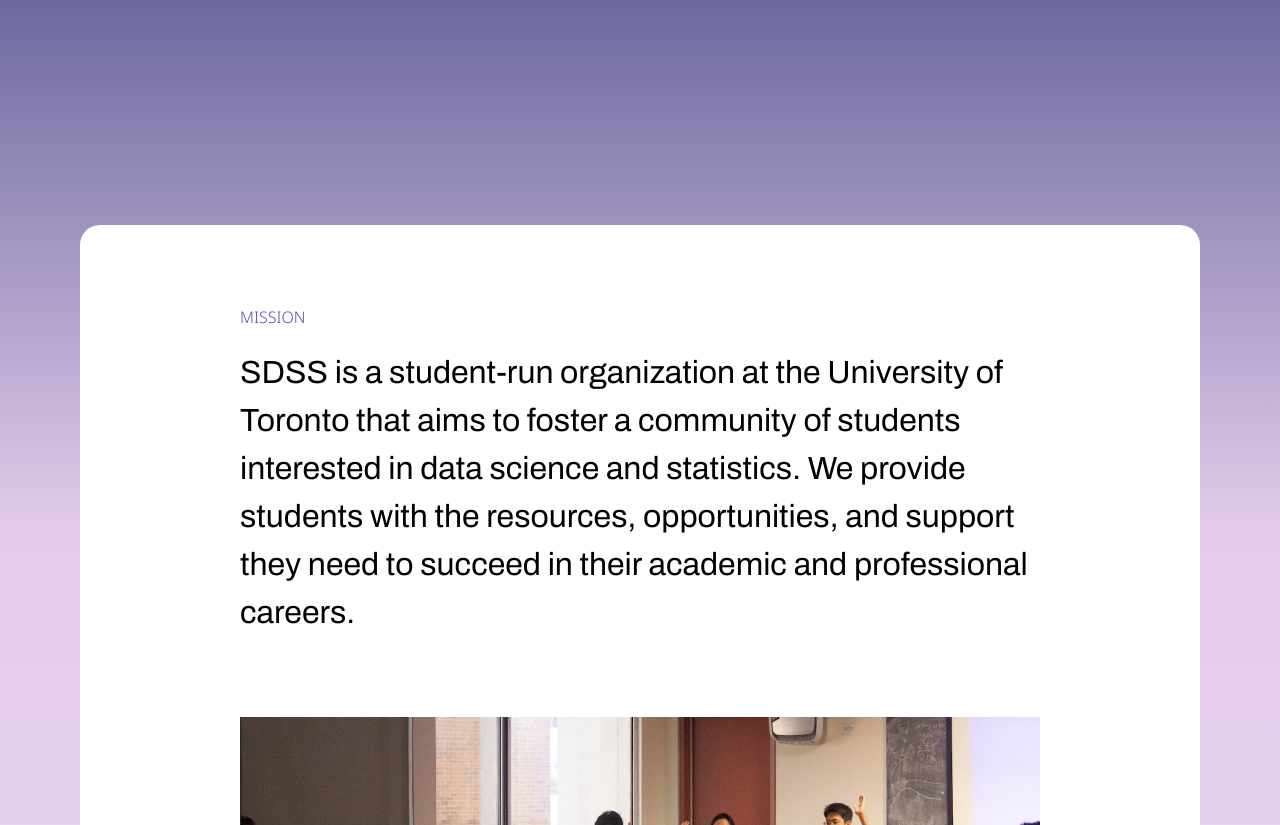
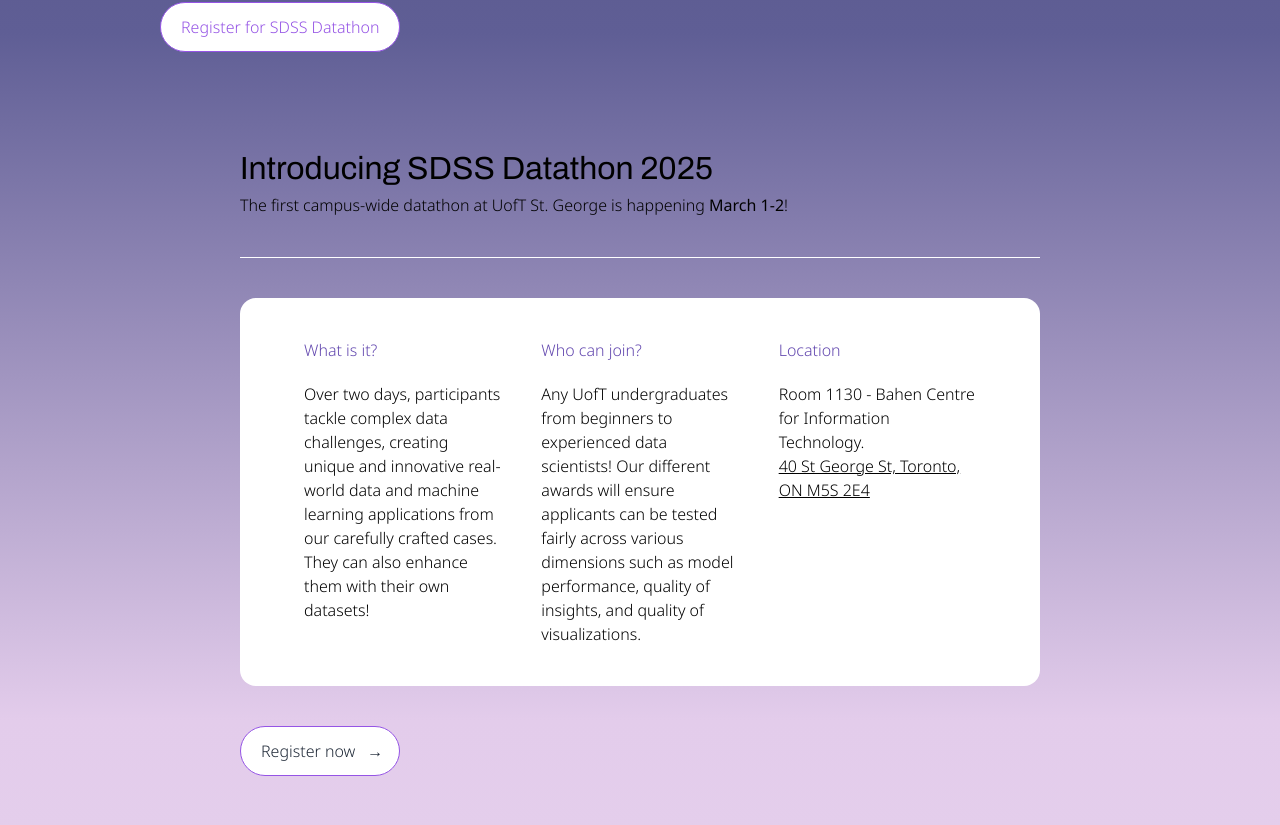
Before and after one commit to SDSS-UofT/sdss-uoft.github.io, a Next.js app in the folder sdss-website/: page /sdss-uoft.github.io/ in a window 1280 px wide. Shown: the part 655-1480 px from the top of the page. Built offline with nearby package versions, Linux system fonts and the light colour scheme.

Commit message:
adding datathon

```diff
--- a/sdss-website/src/app/components/bottom-nav/page.tsx
+++ b/sdss-website/src/app/components/bottom-nav/page.tsx
@@ -27,23 +27,24 @@
                         <div className='flex flex-col gap-y-2'>
                             <div className='body-regular black'>SOCIALS</div>
 
+                            <ul>
                                 <li>
-                                <Link className="body-regular purple" href="www.instagram.com/sdssuoft">
+                                    <Link className="body-regular purple" href="https://www.instagram.com/sdssuoft" target="_blank" rel="noopener noreferrer">
                                         Instagram
                                     </Link>
                                 </li>
                                 <li>
-                                <Link className="body-regular purple" href="/about">
-                                    Linkedin
+                                    <Link className="body-regular purple" href="https://www.linkedin.com/company/sdssuoft" target="_blank" rel="noopener noreferrer">
+                                        LinkedIn
                                     </Link>
                                 </li>
                                 <li>
-                                <Link className="body-regular purple" href="/about">
+                                    <Link className="body-regular purple" href="https://discord.com/invite/GWEtFzvBBe" target="_blank" rel="noopener noreferrer">
                                         Discord
                                     </Link>
                                 </li>
+                            </ul>
                         </div>
-
 
                     </ul>
                 </div>
--- a/sdss-website/src/app/globals.css
+++ b/sdss-website/src/app/globals.css
@@ -210,6 +210,10 @@
   height: 100vh;
 }
 
+.line-divider{
+  height: 1px;
+}
+
 .mission-numbers {
   display: flex;
   /* justify-content: space-between; */
--- a/sdss-website/src/app/page.tsx
+++ b/sdss-website/src/app/page.tsx
@@ -20,7 +20,51 @@
           <div className="body-regular pb-5 text-white">
             Students in Data Science and Statistics is a community uplifting and supporting students at the University of Toronto
           </div>
+
         </div>
+        <Link href="https://docs.google.com/forms/d/e/1FAIpQLSezVJTq-SxrF5PEk3jnlI5yQ-krV5OoXnLrQf8Hze-XWZDUwQ/viewform?usp=sharing" className="inline-flex meet-teams-button body-regular secondary-purple items-center bg-white border purple-border rounded-full px-4 py-2 text-gray-800 hover:bg-secondary-purple hover:text-white transition duration-200">
+          <span className="p-1">Register for SDSS Datathon</span>
+        </Link>
+      </div>
+
+      <div className="lg:pl-40 lg:pr-40">
+        <div className="heading white">Introducing SDSS Datathon 2025</div>
+        <div className="body-regular white">The first campus-wide datathon at UofT St. George is happening <b>March 1-2</b>!</div>
+        <div className="flex flex-row items-center mt-10">
+          <div className="line-divider w-full bg-white"></div>
+        </div>
+        <div className="bg-white rounded-2xl lg:pl-10 lg:pr-10 pl-4 pr-4 pt-4 pb-4 mt-10">
+          <div className="lg:grid lg:grid-cols-3 gap-10 m-6">
+            <div className="flex flex-col">
+              <div className="body-regular purple lg:mt-0 mt-5 mb-5">What is it?</div>
+              <div className="body-regular black">Over two days, participants tackle complex data challenges, creating unique and innovative real-world data and machine learning applications from our carefully crafted cases. They can also enhance them with their own datasets!</div>
+            </div>
+            <div className="flex flex-col">
+              <div className="body-regular purple lg:mt-0 mt-10 mb-5">Who can join?</div>
+              <div className="body-regular black">Any UofT undergraduates from beginners to experienced data scientists! Our different awards will ensure applicants can be tested fairly across various dimensions such as model performance, quality of insights, and quality of visualizations.</div>
+            </div>
+            <div className="flex flex-col">
+              <div className="body-regular purple lg:mt-0 mt-10 mb-5">Location</div>
+              <div className="body-regular black">
+                Room 1130 - Bahen Centre for Information Technology. <br></br>
+                <a
+                  href="https://www.google.com/maps/place/40+St+George+St,+Toronto,+ON+M5S+2E4"
+                  target="_blank"
+                  rel="noopener noreferrer"
+                  style={{ textDecoration: "underline" }}
+                >
+                  40 St George St, Toronto, ON M5S 2E4
+                </a>
+              </div>
+
+            </div>
+
+          </div>
+        </div>
+        <Link href="https://docs.google.com/forms/d/e/1FAIpQLSezVJTq-SxrF5PEk3jnlI5yQ-krV5OoXnLrQf8Hze-XWZDUwQ/viewform?usp=sharing" className="inline-flex meet-teams-button w- mt-10 body-regular items-center bg-white border purple-border rounded-full px-4 py-2 text-gray-800 hover:bg-secondary-purple hover:text-white transition duration-200">
+          <span className="mr-2 p-1">Register now</span>
+          <span className="">→</span>
+        </Link>
       </div>
 
       <div className="mission-statement lg:pl-40 lg:pr-40 pl-6 pr-6">
```
Also changed, not shown: sdss-website/package.json (+6 -6 lines), 1 other file (tests, documents, lock files or other folders). Lines whose indentation alone changed are shown as unchanged.
